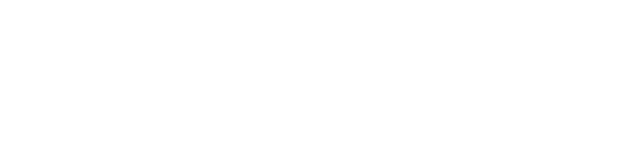
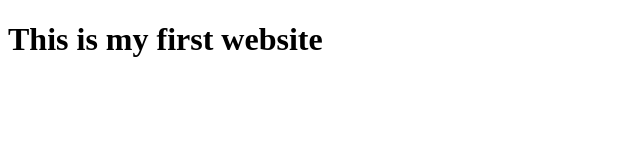
Before and after one commit to gencode1/gencode1.github.io, a plain HTML site: page index.html in a window 1280 px wide. Shown: the whole page, without its empty margins (0-640 px from the left). Drawn offline with Linux system fonts and the light colour scheme.

Commit message:
Added my title and description
Yeeeeeeeeeeeeeeeeeeeeet

```diff
--- a/index.html
+++ b/index.html
@@ -4,9 +4,9 @@
     <meta charset="UTF-8">
     <meta name="viewport" content="width=device-width, initial-scale=1.0">
     <meta http-equiv="X-UA-Compatible" content="ie=edge">
-    <title>Document</title>
+    <title>My first website</title>
 </head>
 <body>
-
+    <h1>This is my first website</h1>
 </body>
 </html>
```
